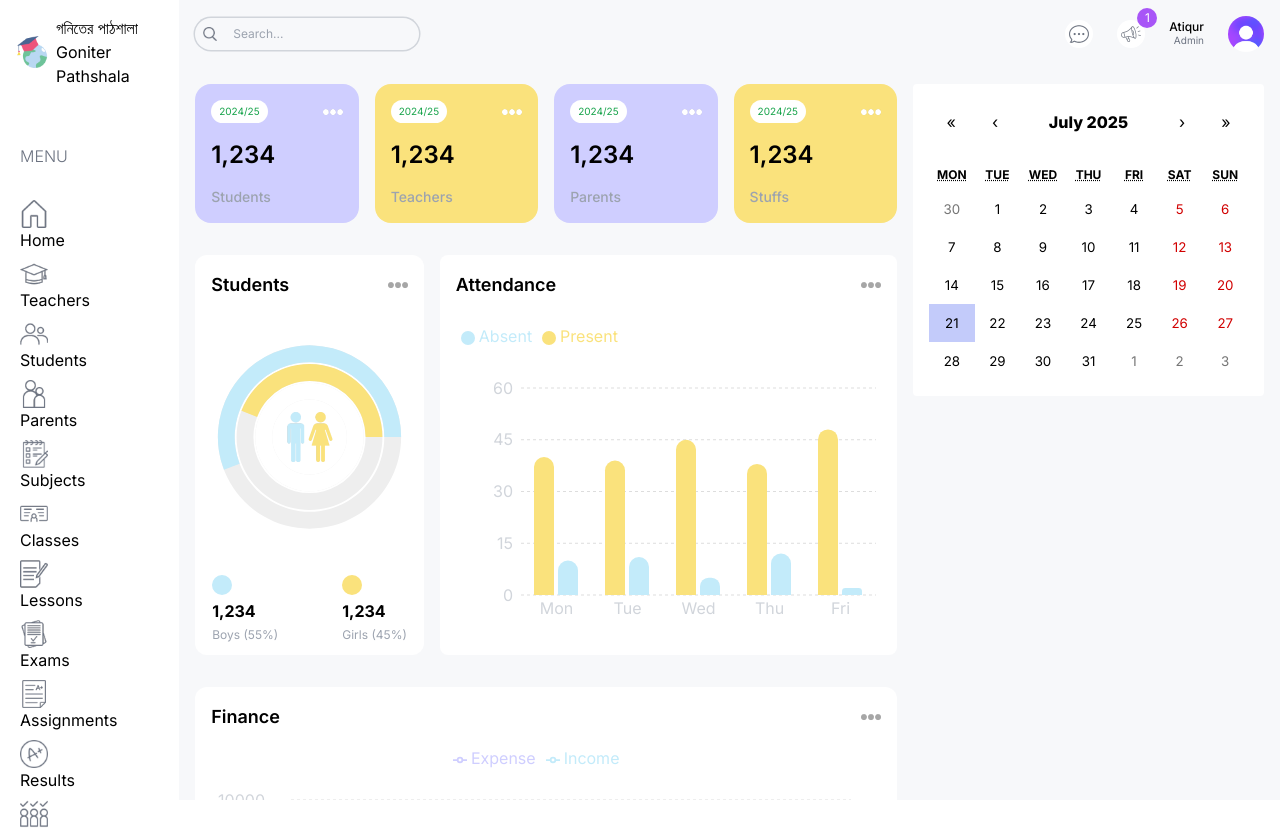
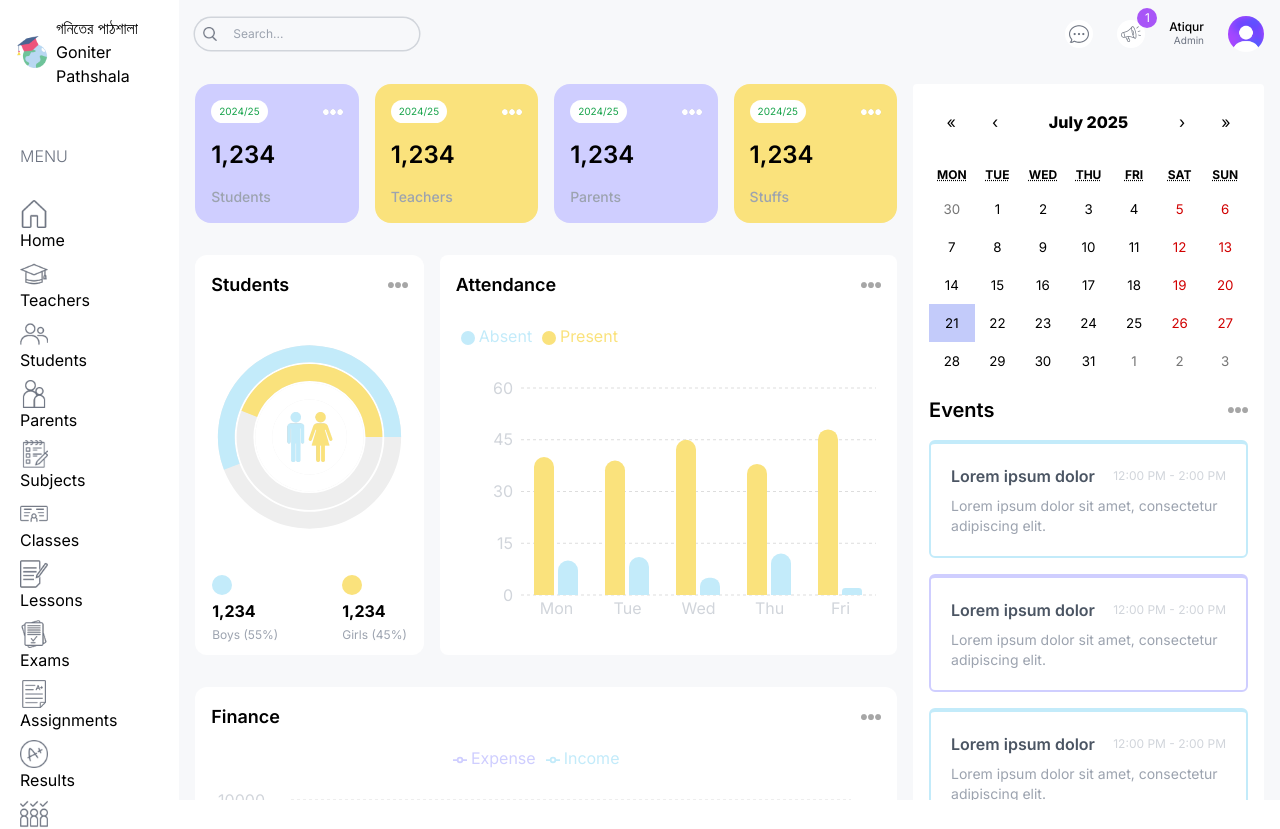
Before and after one commit to theatiq/goniter-pathshala, a Next.js app: page /admin in a window 1280 px wide. Shown: the top 829 px of the page. Built offline with nearby package versions, Linux system fonts and the light colour scheme.

Commit message:
events added

```diff
--- a/src/components/EventCalendar.tsx
+++ b/src/components/EventCalendar.tsx
@@ -1,7 +1,8 @@
 "use client";
-import 'react-calendar/dist/Calendar.css';
+import "react-calendar/dist/Calendar.css";
 import { useState } from "react";
 import Calendar from "react-calendar";
+import Image from "next/image";
 
 type ValuePiece = Date | null;
 type Value = ValuePiece | [ValuePiece, ValuePiece];
@@ -28,12 +29,29 @@
   },
 ];
 
-
 const EventCalendar = () => {
   const [value, onChange] = useState<Value>(new Date());
   return (
     <div className="bg-white p-4 rounded">
       <Calendar onChange={onChange} value={value} />
+      <div className="flex items-center justify-between">
+        <h1 className="text-xl font-semibold my-4">Events</h1>
+        <Image src={"/moreDark.png"} alt="more" width={20} height={20} />
+      </div>
+      <div className="flex flex-col gap-4">
+        {events.map((event) => (
+          <div
+            className="p-5 rounded-md border-2 border-gray-100 border-t-4 odd:border-lamaSky even:border-lamaPurple"
+            key={event.id}
+          >
+            <div className="flex items-center justify-between">
+              <h1 className="font-semibold text-gray-600">{event.title}</h1>
+              <span className="text-gray-300 text-xs">{event.time}</span>
+            </div>
+            <p className="mt-2 text-gray-400 text-sm">{event.description}</p>
+          </div>
+        ))}
+      </div>
     </div>
   );
 };
```
